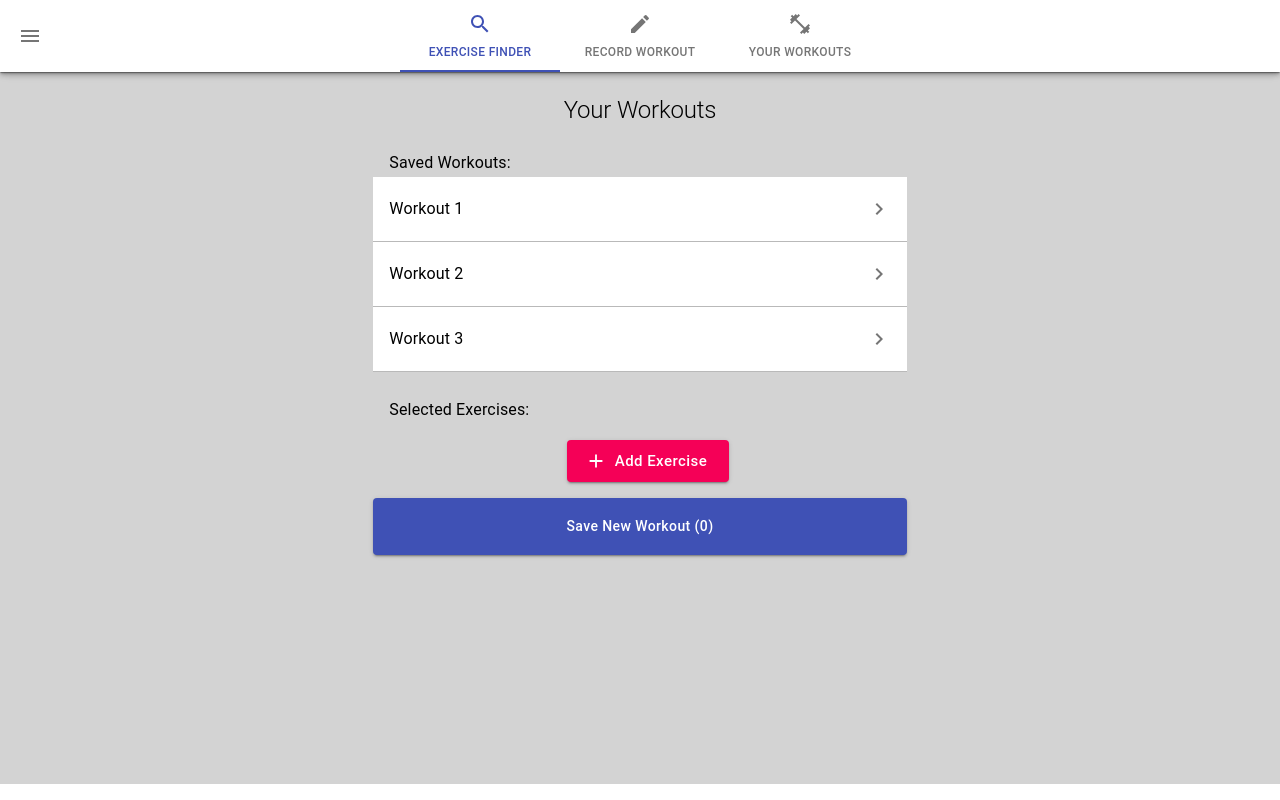
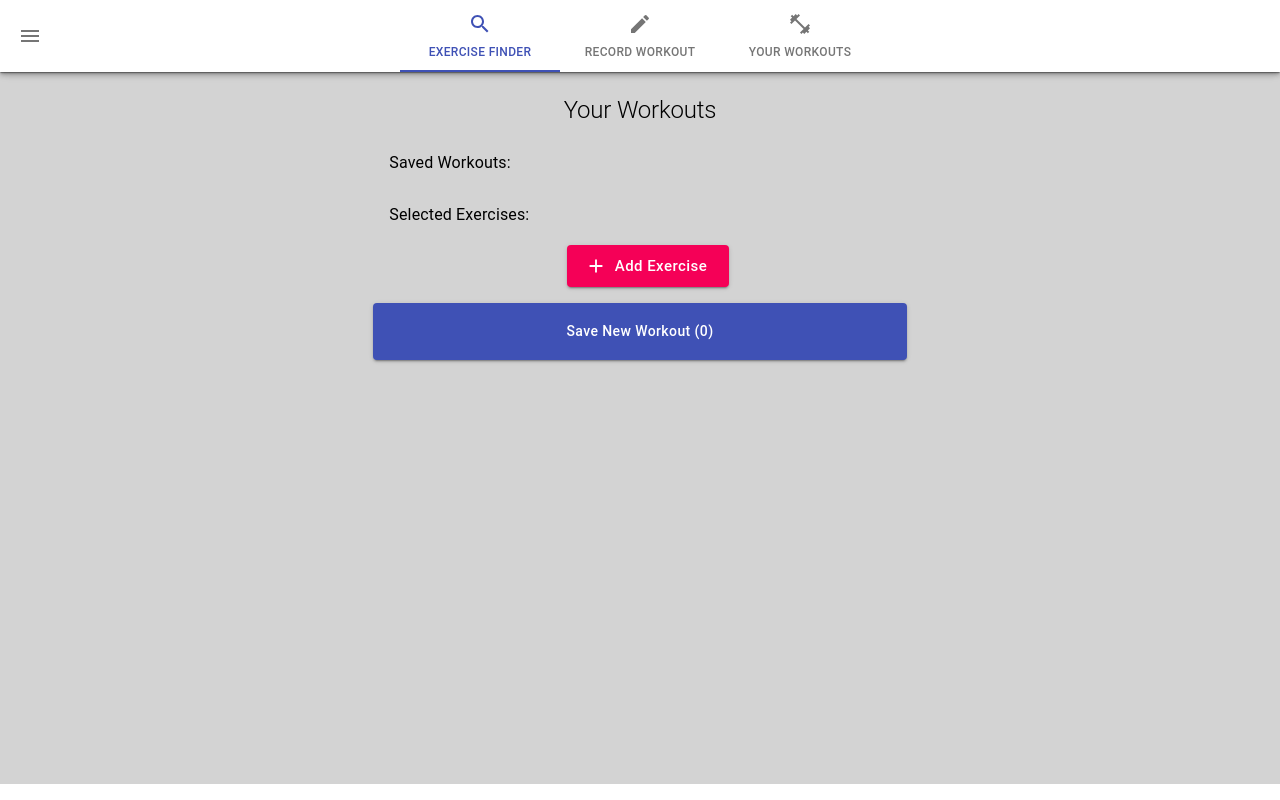
Before and after one commit to jandony/react-workout, a React (Create React App) app: page /workouts in a window 1280 px wide. Built offline with nearby package versions, Linux system fonts and the light colour scheme.

Commit message:
Fix saved new workout form

```diff
--- a/src/App.js
+++ b/src/App.js
@@ -49,9 +49,15 @@ const App = () => {
     slug: "",
   });
 
+  const [savedWorkouts, setSavedWorkouts] = useState([]);
+
   const [selectedExercises, setSelectedExercises] = useState([]);
 
   const [workouts, setWorkouts] = useState(exercises);
+
+  const updateSavedWorkouts = (workout) => {
+    setSavedWorkouts([...savedWorkouts, workout]);
+  };
 
   const findResults = (workout) => {
     setResults(workout);
@@ -154,6 +160,8 @@ const App = () => {
                   workoutName={workoutName}
                   setWorkoutName={setWorkoutName}
                   setValue={setValue}
+                  savedWorkouts={savedWorkouts}
+                  updateSavedWorkouts={updateSavedWorkouts}
                 />
               )}
             />
--- a/src/Views/YourWorkouts.jsx
+++ b/src/Views/YourWorkouts.jsx
@@ -83,6 +83,8 @@ export default function YourWorkouts({
   workoutName,
   setWorkoutName,
   setValue,
+  savedWorkouts,
+  updateSavedWorkouts,
 }) {
   const classes = useStyles();
 
@@ -107,10 +109,12 @@ export default function YourWorkouts({
   };
 
   const newWorkout = (event) => {
+    const workoutName = document.querySelector("#workout-name").value;
     event.preventDefault();
+    const newWorkout = { name: workoutName, excercises: selectedExercises };
     closeFormDialog();
-    setWorkoutName(event.target.value);
-    console.log("Submitted: " + workoutName);
+    updateSavedWorkouts(newWorkout);
+    console.log(newWorkout);
   };
 
   //   console.log(selectedExercises);
@@ -143,30 +147,22 @@ export default function YourWorkouts({
           >
             Saved Workouts:
           </Typography>
+          {savedWorkouts.map((workout, index) => {
+            return (
               <ListItem
                 className={classes.paper}
                 divider
                 button
                 component={Link}
-            to="/workout1"
+                to={`/workout${index + 1}`}
               >
-            <ListItemText>Workout 1</ListItemText>
+                <ListItemText>{workout.name}</ListItemText>
                 <IconButton edge="end" aria-label="view">
                   <ChevronRightIcon />
                 </IconButton>
               </ListItem>
-          <ListItem className={classes.paper} divider>
-            <ListItemText>Workout 2</ListItemText>
-            <IconButton edge="end" aria-label="view">
-              <ChevronRightIcon />
-            </IconButton>
-          </ListItem>
-          <ListItem className={classes.paper} divider>
-            <ListItemText>Workout 3</ListItemText>
-            <IconButton edge="end" aria-label="view">
-              <ChevronRightIcon />
-            </IconButton>
-          </ListItem>
+            );
+          })}
         </List>
         <Typography
           variant="subtitle1"
```
Lines whose indentation alone changed are shown as unchanged.
